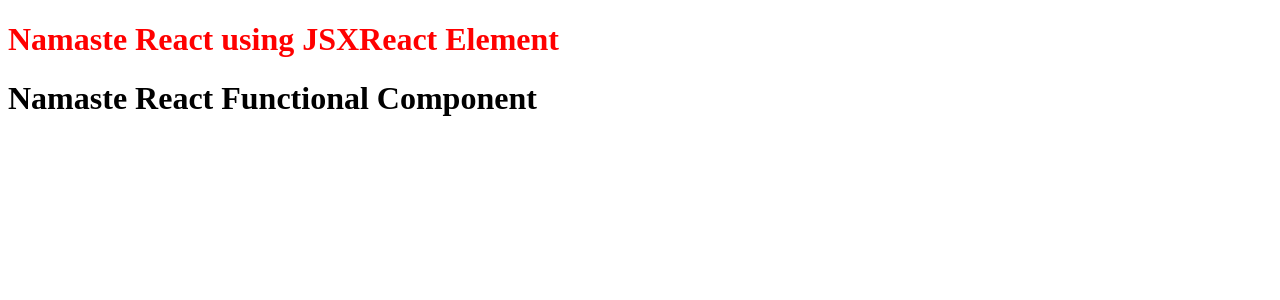
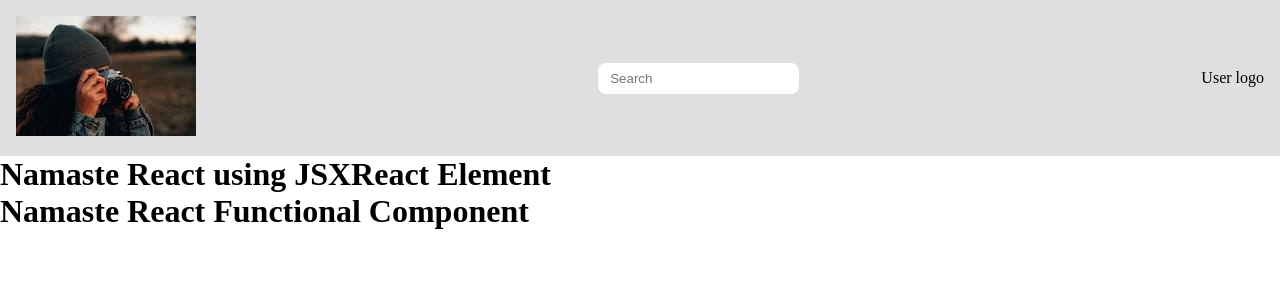
Before and after one commit to pushpendersingh97/Namaste-react, a React (Vite) app: page / in a window 1280 px wide. Shown: the top 300 px of the page. Built offline with nearby package versions, Linux system fonts and the light colour scheme.

Commit message:
Assignment 3

```diff
--- a/App.js
+++ b/App.js
@@ -1,5 +1,7 @@
 import React from "react";
 import ReactDOM from "react-dom/client";
+
+import Header from "./Component/header/header";
 
 // React Element
 const elem = <span>React Element</span>
@@ -22,6 +24,7 @@
 const HeadingComponent = () => {
   return (
     <div id="container">
+      <Header />
       {/* <TitleComponent /> */}
       { title }
       <h1>Namaste React Functional Component</h1>
--- /dev/null
+++ b/Component/header/header.css
@@ -0,0 +1,7 @@
+.header-wrapper {
+    display: flex;
+    justify-content: space-between;
+    align-items: center;
+    padding: 1rem;
+    background-color: rgb(128, 128, 128, 0.25);
+}
--- /dev/null
+++ b/Component/header/header.js
@@ -0,0 +1,20 @@
+import React from "react";
+import "./header.css";
+
+const Header = () => {
+    return (
+        <div className="header-wrapper">
+            <div className="logo">
+                <img src="assests/logo.jpg" alt="Italian Trulli"/>
+            </div>
+            <div className="search-wrapper">
+                <input type="text" name="searh" placeholder="Search" className="form-control" />
+            </div>
+            <div className="user-wrapper">
+                User logo
+            </div>
+        </div>
+    )
+}
+
+export default Header;
--- a/index.css
+++ b/index.css
@@ -1,3 +1,10 @@
-#heading {
-    color: red
+* {
+    margin: 0;
+    padding: 0;
 }
+
+.form-control {
+    padding: 0.5rem 0.75rem;
+    border: none;
+    border-radius: 0.5rem;
+}
```
Also changed, not shown: assests/logo.jpg (added).
